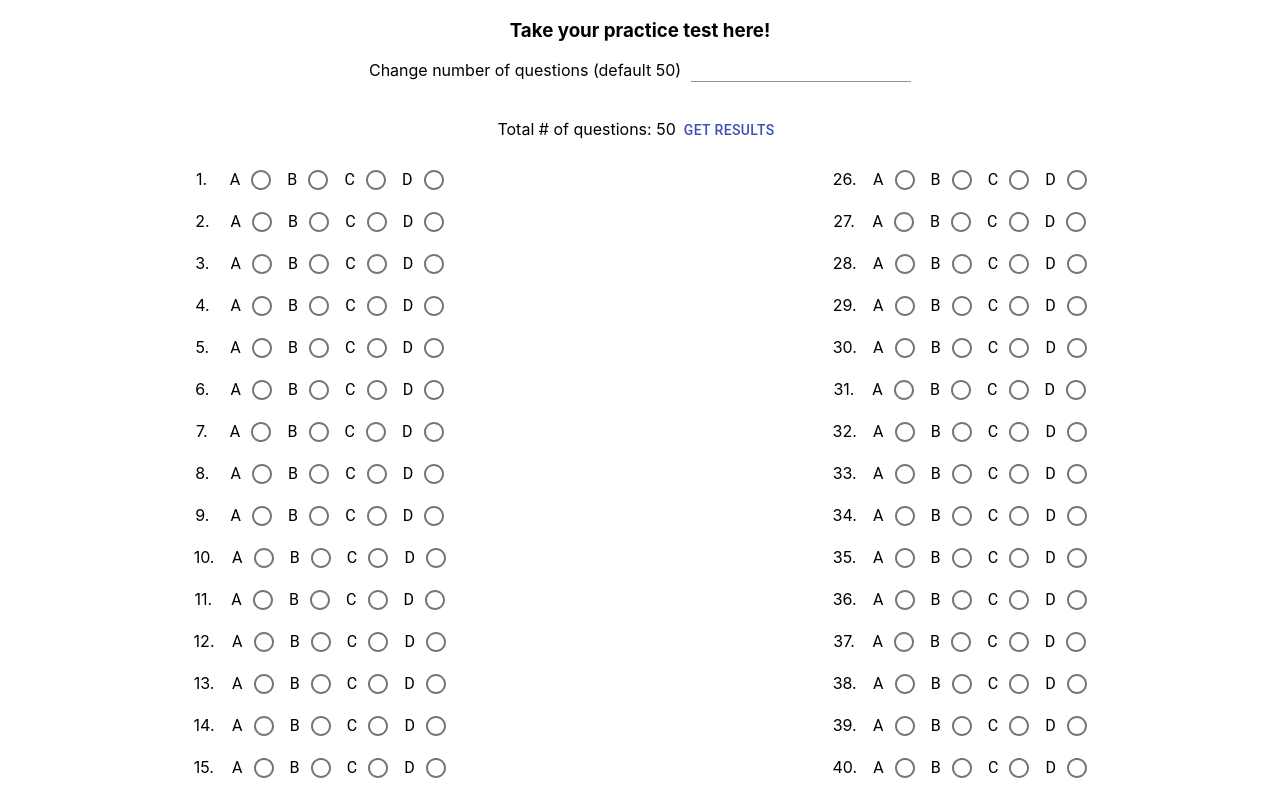
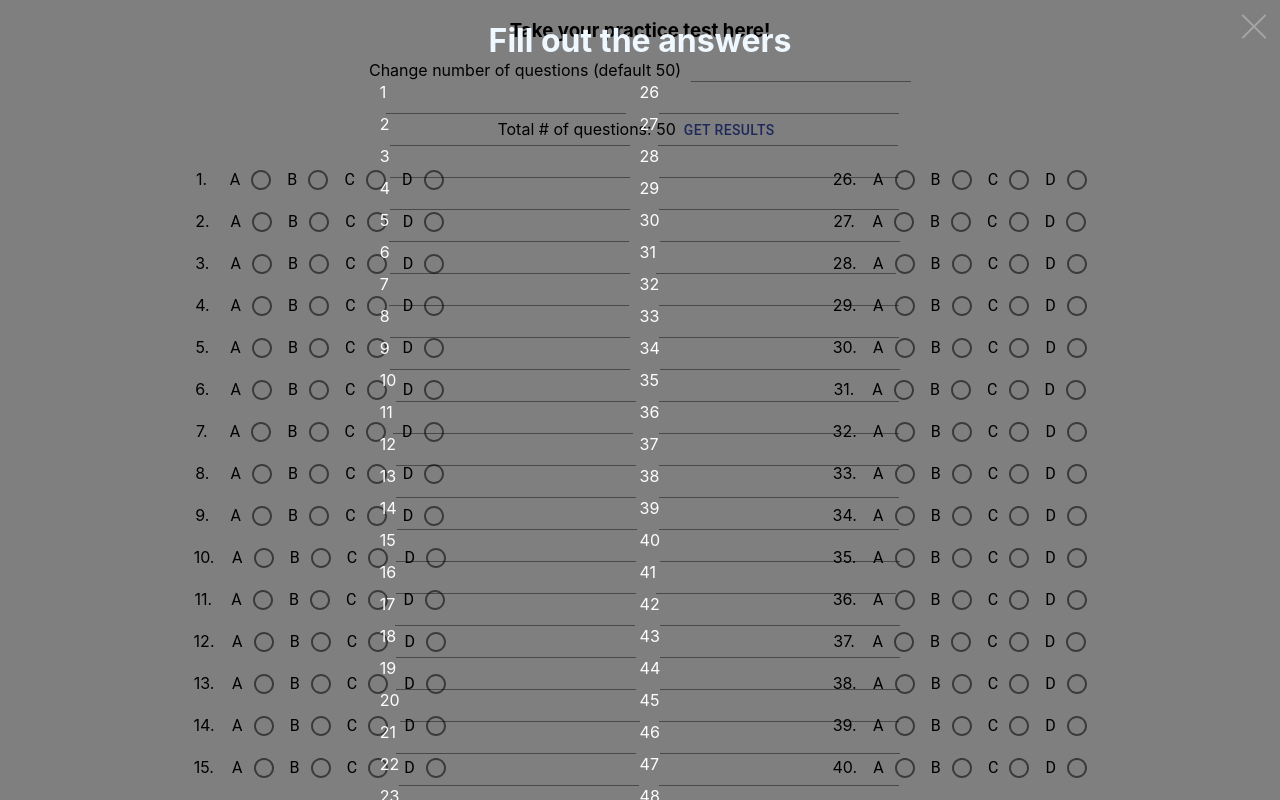
Before and after one commit to daylanberry/scantron, a React (Create React App) app: page / in a window 1280 px wide. Both pictures are taken after a click on the button "GET RESULTS". Shown: the top 800 px of the page. Built offline with nearby package versions, Linux system fonts and the light colour scheme.

Commit message:
answer checker component

```diff
--- a/public/index.html
+++ b/public/index.html
@@ -29,6 +29,7 @@
   <body>
     <noscript>You need to enable JavaScript to run this app.</noscript>
     <div id="root"></div>
+    <div id="portal"></div>
     <!--
       This HTML file is a template.
       If you open it directly in the browser, you will see an empty page.
--- a/src/App.css
+++ b/src/App.css
@@ -1,5 +1,10 @@
 .App {
   text-align: center;
+}
+
+html {
+  overflow-x: hidden;
+  width: 100vw;
 }
 
 .App-logo {
--- a/src/App.js
+++ b/src/App.js
@@ -42,7 +42,6 @@ class App extends Component {
     return (
       <div className="App">
         <h3>Take your practice test here!</h3>
-
         <form onSubmit={this.submitNumber}>
           <label className='label'>
             Change number of questions (default 50)
--- /dev/null
+++ b/src/components/Modal.css
@@ -0,0 +1,49 @@
+.modal {
+  background-color: rgba(0, 0, 0, 0.5);
+  height: 100%;
+  width: 100%;
+  position: fixed;
+  top: 0;
+  left: 0;
+  display: flex;
+  align-items: center;
+  justify-content: center;
+  overflow-y: auto
+}
+
+.answer-title {
+  display: flex;
+  justify-content: center;
+}
+
+.close {
+  position: absolute;
+  right: 10px;
+  top: 10px;
+  width: 32px;
+  height: 32px;
+  opacity: 0.3;
+}
+.close:hover {
+  opacity: 1;
+}
+.close:before, .close:after {
+  position: absolute;
+  left: 15px;
+  content: ' ';
+  height: 33px;
+  width: 2px;
+  background-color: white;
+}
+.close:before {
+  transform: rotate(45deg);
+}
+.close:after {
+  transform: rotate(-45deg);
+}
+
+
+#outlined-basic {
+  color: white;
+  padding-left: 20px;
+}
--- /dev/null
+++ b/src/components/Modal.js
@@ -0,0 +1,88 @@
+import React, { Component } from 'react';
+import './Modal.css';
+import TextField from '@material-ui/core/TextField';
+
+
+class Modal extends Component {
+  constructor(props) {
+    super(props);
+
+    this.state = {
+      correctAnswers: Array.from({ length: this.props.numQuestions }).map(() => ''),
+      enteredAnswers: this.props.enteredAnswers
+    }
+  }
+
+  setCorrectAnswer = (answer, idx) => {
+    if (!answer || !answer.length) return
+
+    var acceptedAnswers = ['A', 'B', 'C', 'D', 'E']
+
+    answer = answer.toUpperCase();
+
+    if (!acceptedAnswers.includes(answer)) return
+
+    const answerBoard = this.state.correctAnswers.slice();
+
+    answerBoard[idx] = answer;
+
+    this.setState({ correctAnswers: answerBoard })
+  };
+
+
+  createAnswerBank = () => {
+    const { numQuestions, createScantronAnswer } = this.props;
+    const { correctAnswers } = this.state;
+
+    const toRender = createScantronAnswer(numQuestions)
+
+    return toRender.map((col, i) => (
+      <div >
+        {
+          col.map((entry, idx) => (
+            <div>
+              <span style={{color: 'white'}}>
+                {entry.qNum}
+              </span>
+              <TextField
+                id='outlined-basic'
+                type='text'
+                style={{color: 'blue'}}
+                onChange={(e) => {
+                  this.setCorrectAnswer(e.target.value.slice(-1), entry.qNum - 1)
+                }}
+                value={correctAnswers[entry.qNum-1]}
+              />
+            </div>
+          ))
+        }
+      </div>
+    ))
+
+  }
+
+  render() {
+    const { toggle } = this.props
+
+    return (
+      <div className='modal'>
+        <div style={{height: '100%'}}>
+          <div className='answer-title'>
+            <h1 style={{color: 'aliceblue'}}>Fill out the answers</h1>
+            <div onClick={toggle} className='close'></div>
+          </div>
+
+          <form autoComplete='off'>
+            <div style={{display: 'flex'}}>
+              {this.createAnswerBank()}
+            </div>
+          </form>
+
+        </div>
+      </div>
+    )
+  }
+
+}
+
+export default Modal
--- /dev/null
+++ b/src/components/Portal.css
@@ -0,0 +1,6 @@
+#portal {
+  position: relative;
+  z-index: 999;
+  top: -1000px;
+  left: 500px;
+}
--- /dev/null
+++ b/src/components/Portal.js
@@ -0,0 +1,31 @@
+import React, { Component } from 'react';
+import ReactDOM from 'react-dom';
+import './Portal.css'
+
+const portalRoot = document.getElementById('portal');
+
+class Portal extends Component {
+  constructor(props) {
+    super(props);
+
+    this.el = document.createElement('div')
+  }
+
+  componentDidMount() {
+
+    portalRoot.appendChild(this.el)
+  }
+
+  componentWillUnmount() {
+    portalRoot.removeChild(this.el)
+  }
+
+  render() {
+    return ReactDOM.createPortal(
+      this.props.children,
+      this.el
+    );
+  }
+}
+
+export default Portal;
--- a/src/components/Scantron.js
+++ b/src/components/Scantron.js
@@ -2,6 +2,8 @@ import React, { Component } from 'react';
 import Question from './Question';
 import './Scantron.css';
 import Button from '@material-ui/core/Button';
+import Modal from './Modal';
+import Portal from './Portal';
 
 const MAX_PER_COL = 25
 
@@ -10,16 +12,21 @@ class Scantron extends Component {
     super(props);
 
     this.state = {
-      scantronAnswers: []
+      scantronAnswers: [],
+      modal: false
     }
   }
 
   componentDidMount() {
     const { questions } = this.props;
 
-    let scantronAnswers = Array.from({length: questions })
+    let scantronAnswers = Array.from({length: questions }).map(() => '')
 
     this.setState({ scantronAnswers })
+  }
+
+  toggleModal = () => {
+    this.setState({ modal: !this.state.modal});
   }
 
 
@@ -61,13 +68,26 @@ class Scantron extends Component {
 
   render() {
 
-    const { questions, scantron } = this.props;
+    const { questions } = this.props;
+    const { scantronAnswers, modal } = this.state;
 
     return (
       <div>
         Total # of questions: {questions}
-        <Button color='primary'>Get Results</Button>
+        <Button onClick={this.toggleModal} color='primary'>Get Results</Button>
         <div className='full-scantron'>
+          {
+            modal && (
+              <Portal>
+                <Modal
+                  toggle={this.toggleModal}
+                  numQuestions={questions}
+                  createScantronAnswer={this.createScantron}
+                  enteredAnswers={scantronAnswers}
+                />
+              </Portal>
+            )
+          }
           {
             this.createScantron(questions).map((questionCol, col) => (
               <div className='scantron-col'>
--- a/src/index.css
+++ b/src/index.css
@@ -11,3 +11,12 @@ code {
   font-family: source-code-pro, Menlo, Monaco, Consolas, 'Courier New',
     monospace;
 }
+
+#root {
+  overflow: hidden;
+}
+
+#portal {
+  position: relative;
+  z-index: 999;
+}
```
